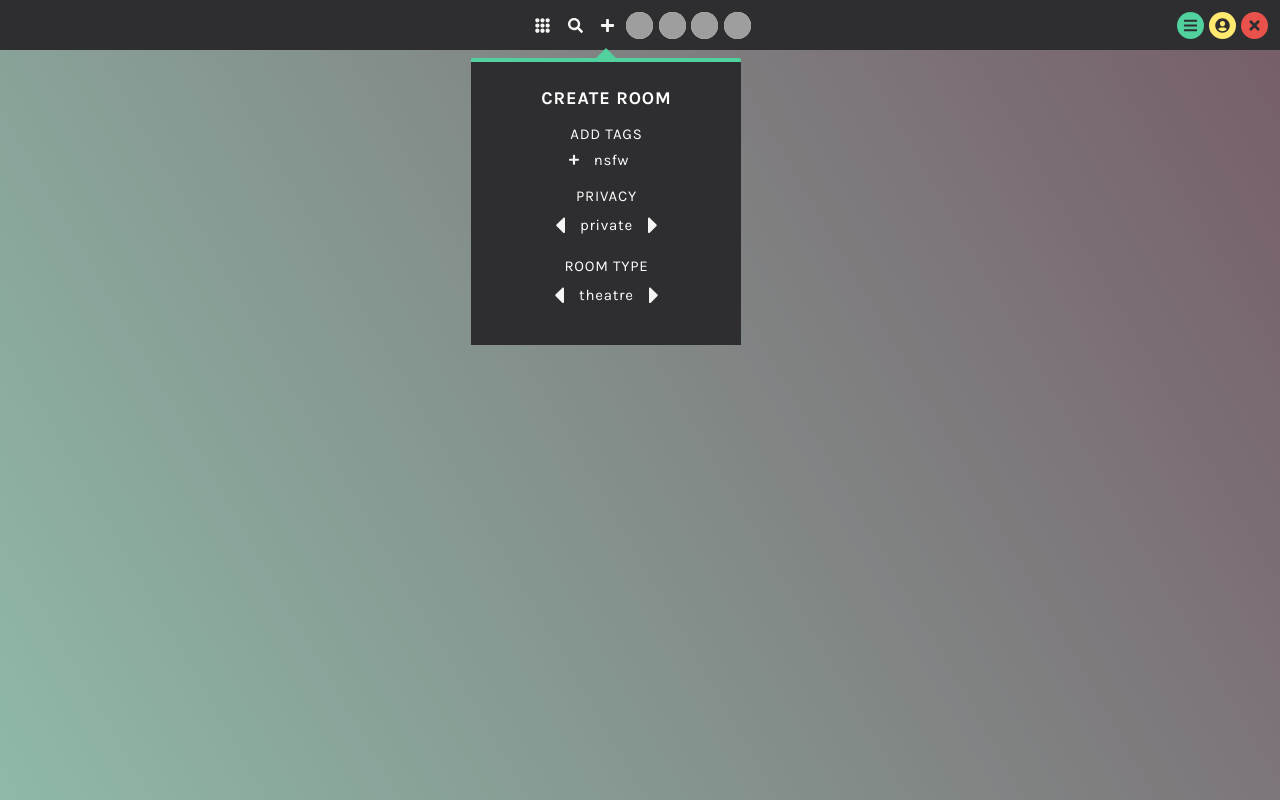
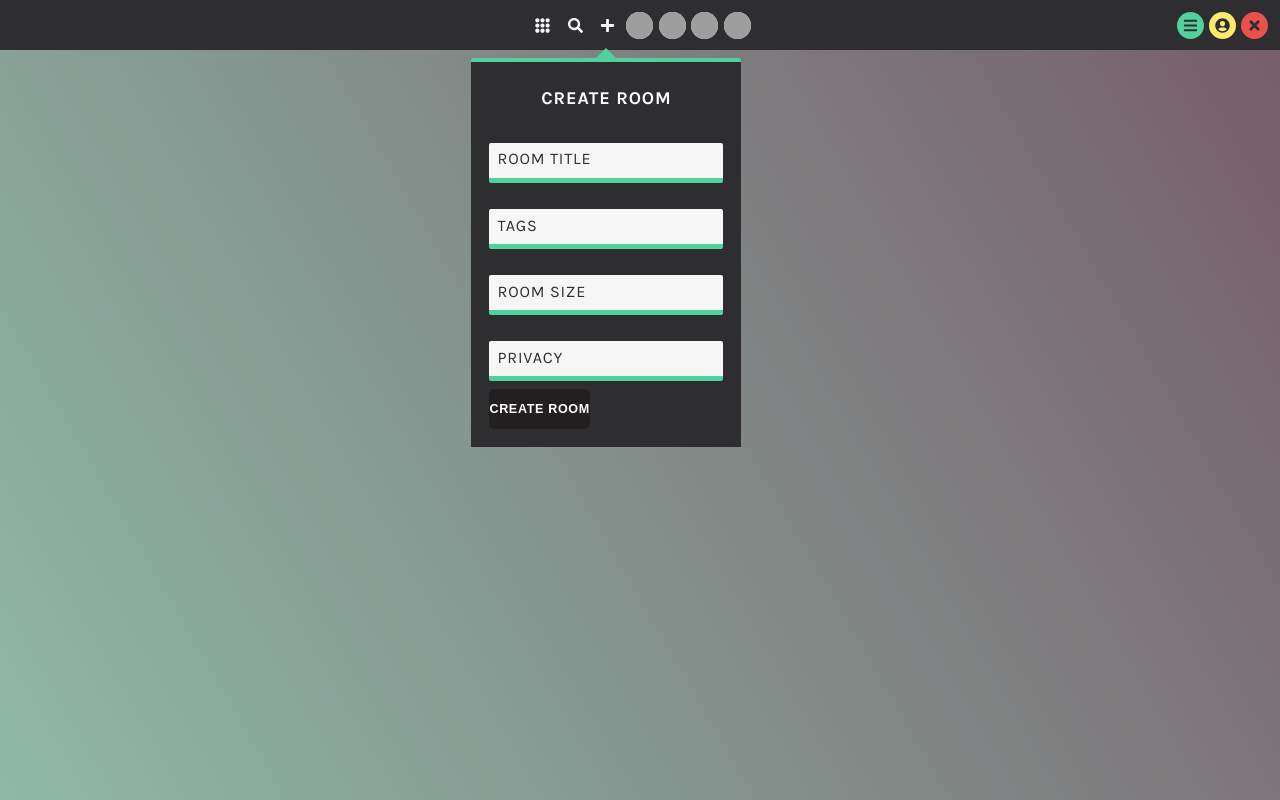
Before and after one commit to team-sadjediz/broadkatsme, a React (Create React App) app in the folder client/: page / in a window 1280 px wide. Both pictures are taken after a click on the element 607 px from the left and 25 px from the top of the page. Built offline with nearby package versions, Linux system fonts and the light colour scheme; grey boxes are pictures that could not be loaded.

Commit message:
added form input functionality; altered fonts

```diff
--- a/client/src/components/custom-button/custom-button.style.scss
+++ b/client/src/components/custom-button/custom-button.style.scss
@@ -10,7 +10,7 @@
   padding: 0;
   box-sizing: border-box;
 
-  font-family: "Open Sans Condensed";
+  // font-family: "Open Sans Condensed";
   font-weight: bold;
   color: white;
   font-size: 0.7em;
--- a/client/src/components/form-input/form-input.style.scss
+++ b/client/src/components/form-input/form-input.style.scss
@@ -25,8 +25,8 @@
     box-sizing: border-box;
     padding-left: 0.5em;
 
-    font-family: "Open Sans Condensed";
-    font-weight: bold;
+    // font-family: "Open Sans Condensed";
+    // font-weight: bold;
     color: $navbar_color;
     font-size: 0.9em;
 
--- a/client/src/components/new-room/new-room.component.jsx
+++ b/client/src/components/new-room/new-room.component.jsx
@@ -1,28 +1,89 @@
 import React from "react";
 
-// import FormInput from "../form-input/form-input.component";
-// import CustomButton from "../custom-button/custom-button.component";
+import FormInput from "../form-input/form-input.component";
+import CustomButton from "../custom-button/custom-button.component";
 
 import { ReactComponent as LeftArrowIcon } from "../../assets/icons/caret-left-solid.svg";
 import { ReactComponent as RightArrowIcon } from "../../assets/icons/caret-right-solid.svg";
 import { ReactComponent as PlusIcon } from "../../assets/icons/plus-solid.svg";
 
 import "./new-room.style.scss";
+import { render } from "react-dom";
 
-const NewRoom = () => (
+class NewRoom extends React.Component {
+  constructor(props) {
+    super(props);
+
+    this.state = {
+      ui: "WrMNfw2Z3oU232Ztl8jTxuRTFmE2",
+      room_name: "",
+      tags: "",
+      room_size: "",
+      privacy: ""
+    };
+  }
+
+  handleSubmit = event => {
+    event.preventDefault();
+
+    this.setState({
+      uid: "",
+      room_name: "",
+      tags: "",
+      room_size: "",
+      privacy: ""
+    });
+  };
+
+  handleChange = event => {
+    const { value, name } = event.target;
+    console.log("a:", name, value);
+    this.setState({ [name]: value });
+  };
+
+  render() {
+    return (
       <div className="newroom-container">
         <div className="header gap">Create Room</div>
 
         {/* <div className="room-title">sdfsdfdsf</div> */}
+        <form className="form-container" onSubmit={this.handleSubmit}>
+          <FormInput
+            className="room-title gap"
+            name="room_name"
+            handleChange={this.handleChange}
+            value={this.state.room_name}
+            label="room title"
+            required
+          />
 
-    {/* <FormInput
+          <FormInput
             className="room-title gap"
-      name="room-title"
-      type="email"
-      label="room title"
-      value=""
+            name="tags"
+            handleChange={this.handleChange}
+            value={this.state.tags}
+            label="tags"
             required
-    /> */}
+          />
+
+          <FormInput
+            className="room-title gap"
+            name="room_size"
+            handleChange={this.handleChange}
+            value={this.state.room_size}
+            label="room size"
+            required
+          />
+
+          <FormInput
+            className="room-title gap"
+            name="privacy"
+            handleChange={this.handleChange}
+            value={this.state.privacy}
+            label="privacy"
+            required
+          />
+          {/*
           <div className="tags-container gap">Add Tags</div>
           <div className="toggle-container">
             <PlusIcon />
@@ -41,9 +102,15 @@ const NewRoom = () => (
             <LeftArrowIcon />
             <div className="values">Theatre</div>
             <RightArrowIcon />
-    </div>
-    {/* <CustomButton className="new-room-btn">Create Room</CustomButton> */}
+          </div> */}
+
+          <CustomButton className="new-room-btn" type="submit">
+            Create Room
+          </CustomButton>
+        </form>
       </div>
     );
+  }
+}
 
 export default NewRoom;
```
Lines whose indentation alone changed are shown as unchanged.
